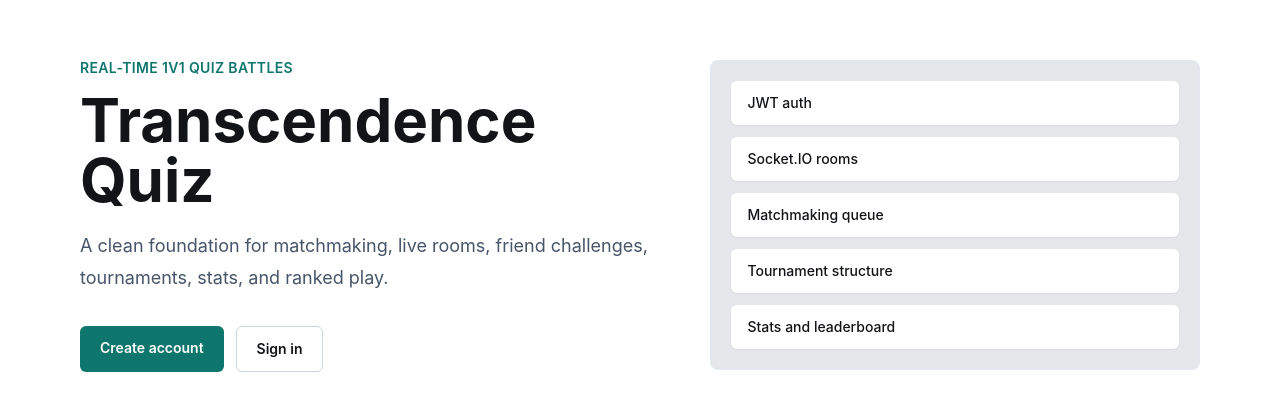
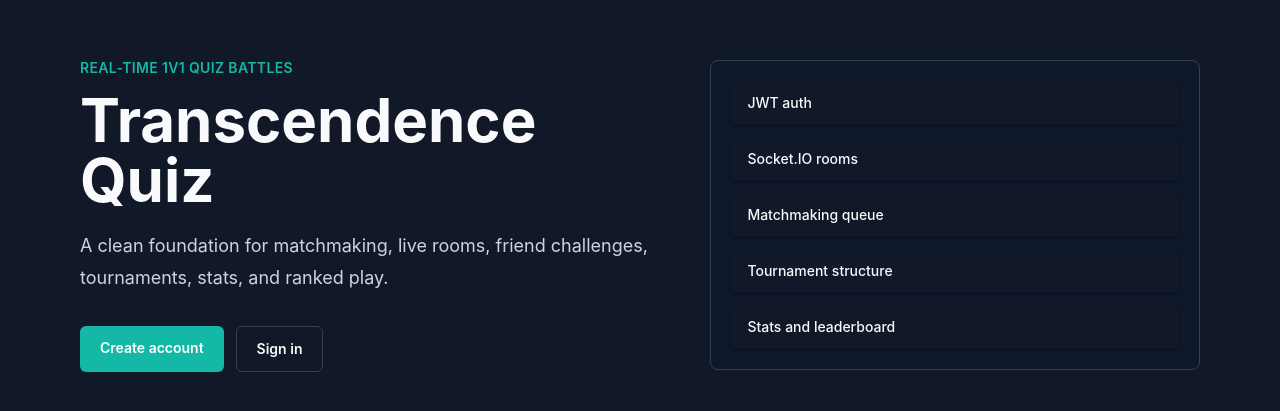
Before and after one commit to apiochau/Transcendence, a React (Vite) app in the folder frontend/: page / in a window 1280 px wide. Shown: the part 185-596 px from the top of the page. Built offline with nearby package versions, Linux system fonts and the light colour scheme; no server answers.

Commit message:
Changement Visuel Noir

```diff
--- a/frontend/src/index.css
+++ b/frontend/src/index.css
@@ -3,8 +3,8 @@
 @tailwind utilities;
 
 :root {
-  color: #121417;
-  background: #e5e7eb;
+  color: #e5e7eb;
+  background: #0f172a;
   font-family: Inter, ui-sans-serif, system-ui, -apple-system, BlinkMacSystemFont, "Segoe UI", sans-serif;
 }
 
@@ -12,10 +12,64 @@ body {
   min-width: 320px;
   min-height: 100vh;
   margin: 0;
-  background: #e5e7eb;
+  background: #0f172a;
 }
 
 a {
   color: inherit;
   text-decoration: none;
 }
+
+input,
+textarea,
+select {
+  background: #111827;
+  color: #f8fafc;
+  color-scheme: dark;
+}
+
+input::placeholder,
+textarea::placeholder {
+  color: #94a3b8;
+}
+
+.bg-white {
+  background-color: #111827;
+}
+
+.bg-panel {
+  background-color: #0f172a;
+}
+
+.bg-slate-50,
+.bg-slate-100 {
+  background-color: #1f2937;
+}
+
+.border-slate-100,
+.border-slate-200,
+.border-slate-300 {
+  border-color: #334155;
+}
+
+.text-ink {
+  color: #f8fafc;
+}
+
+.text-slate-500 {
+  color: #94a3b8;
+}
+
+.text-slate-600,
+.text-slate-700 {
+  color: #cbd5e1;
+}
+
+.shadow-sm {
+  box-shadow: 0 1px 2px rgb(0 0 0 / 0.35);
+}
+
+.hover\:bg-slate-50:hover,
+.hover\:bg-slate-100:hover {
+  background-color: #273449;
+}
--- a/frontend/tailwind.config.js
+++ b/frontend/tailwind.config.js
@@ -4,9 +4,9 @@ export default {
   theme: {
     extend: {
       colors: {
-        ink: '#121417',
-        panel: '#e5e7eb',
-        accent: '#0f766e',
+        ink: '#f8fafc',
+        panel: '#0f172a',
+        accent: '#14b8a6',
         warn: '#b45309'
       }
     },
```
